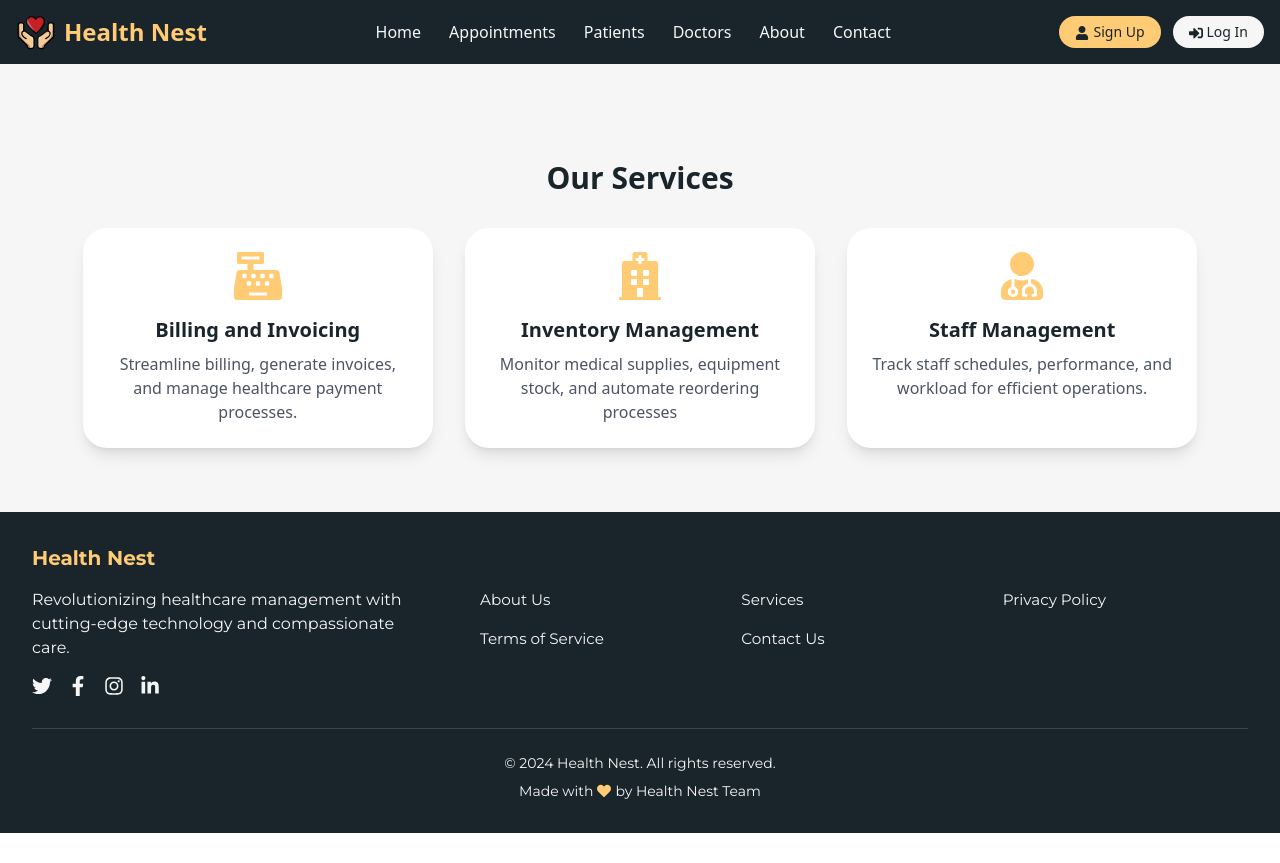
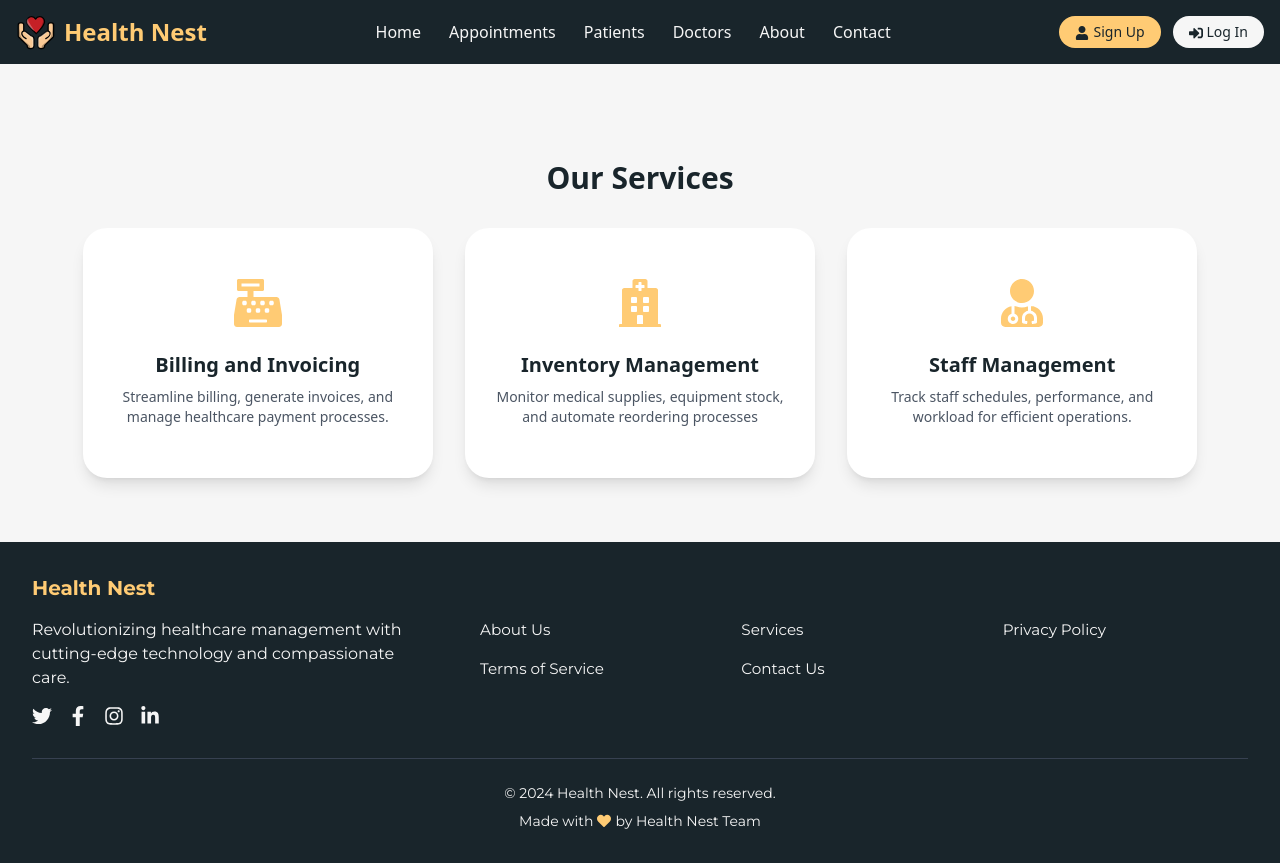
Before and after one commit to yazdanhaider/Hospital-Management, a React (Vite) app in the folder Frontend/: page /services in a window 1280 px wide. Before the commit the page ends 833 px from the top, so only its background shows below. Built offline with nearby package versions, Linux system fonts and the light colour scheme.

Commit message:
Fixed the UI

```diff
--- a/Frontend/src/components/Card.jsx
+++ b/Frontend/src/components/Card.jsx
@@ -31,7 +31,7 @@ const MultiCardCarousel = () => {
     },
     {
       icon: FaHeartbeat,
-      title: "Electronic Health Records (EHR)",
+      title: "Electronic Health Records",
       description:
         "Digitally store, access, and manage comprehensive patient medical records.",
     },
@@ -104,25 +104,25 @@ const MultiCardCarousel = () => {
   }, [cardsPerPage, currentIndex, cards.length]);
 
   return (
-    <div className="mt-2">
-      <div className="w-11/12 m-auto">
-        <div className="relative">
+    <div className="mt-2 ">
+      <div className="w-11/12 m-auto ">
+        <div className="relative ">
           {/* Responsive grid: based on cardsPerPage state */}
-          <div className={`grid grid-cols-1 sm:grid-cols-2 lg:grid-cols-3 gap-6 sm:gap-8`}>
+          <div className={`grid grid-cols-1 sm:grid-cols-2 lg:grid-cols-3 gap-6 sm:gap-8 `}>
             {cards.slice(currentIndex, currentIndex + cardsPerPage).map((card, index) => (
               <motion.div
                 key={index}
-                className="bg-white p-6 rounded-3xl shadow-lg text-center feature-card"
+                className="bg-white  p-6 rounded-3xl shadow-lg text-center feature-card h-[200px] sm:h-[250px] flex flex-col justify-center  "
                 initial={{ opacity: 0, y: 20 }}
                 animate={{ opacity: 1, y: 0 }}
                 transition={{ duration: 0.5, delay: index * 0.01 }}
                 whileHover={{ y: -10 }}
               >
                 <card.icon className="text-4xl sm:text-5xl text-accent mb-4 mx-auto" />
-                <h3 className="text-lg sm:text-xl font-semibold mb-2 text-primary">
+                <h3 className="text-lg sm:text-xl lg:my-2 font-semibold mb-2 text-primary">
                   {card.title}
                 </h3>
-                <p className="text-gray-600 text-sm sm:text-base">
+                <p className="text-gray-600 text-sm sm:text-40px ">
                   {card.description}
                 </p>
               </motion.div>
```
